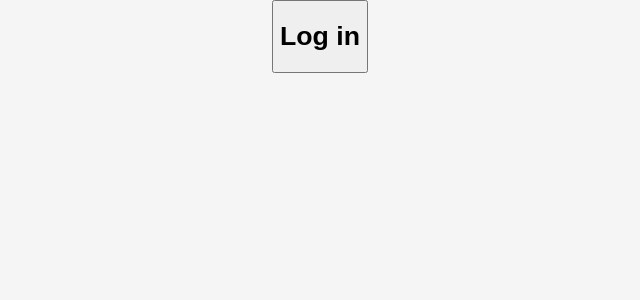
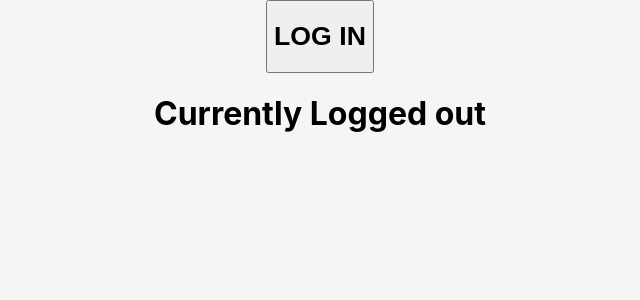
Before and after one commit to sushant-nayak/Challenges, a React (Create React App) app: page / in a window 1280 px wide. Shown: the top 300 px of the page, without its empty margins (320-960 px from the left). Built offline with nearby package versions, Linux system fonts and the light colour scheme.

Commit message:
Refactor - Update to Logged functional component

```diff
--- a/src/components/Logged/Logged.js
+++ b/src/components/Logged/Logged.js
@@ -1,11 +1,14 @@
 import React from "react";
 
 function Logged(props) {
+  let buttonText = props.isLoggedIn ? "LOG OUT" : "LOG IN";
+  let displayText = props.isLoggedIn ? "Logged in" : "Logged out";
   return (
     <div style={{ textAlign: "center" }}>
       <button onClick={props.handleEvent}>
-        <h1>{props.isLoggedIn ? "Log out" : "Log in"} </h1>
+        <h1>{buttonText}</h1>
       </button>
+      <h1>Currently {displayText}</h1>
     </div>
   );
 }
--- a/src/components/Practice/Practice24.js
+++ b/src/components/Practice/Practice24.js
@@ -18,6 +18,9 @@ class Practice extends Component {
   }
 
   render() {
+    let buttonText = this.state.isLoggedIn ? "LOG OUT" : "LOG IN";
+    let displayText = this.state.isLoggedIn ? "Logged in" : "Logged out";
+
     return (
       <div>
         {
@@ -27,8 +30,9 @@ class Practice extends Component {
 
         <div style={{ textAlign: "center" }}>
           <button onClick={this.handleEvent}>
-            <h1>{this.state.isLoggedIn ? "Log out" : "Log in"} </h1>
+            <h1>{buttonText}</h1>
           </button>
+          <h1>Currently {displayText}</h1>
         </div>
       </div>
     );
```
